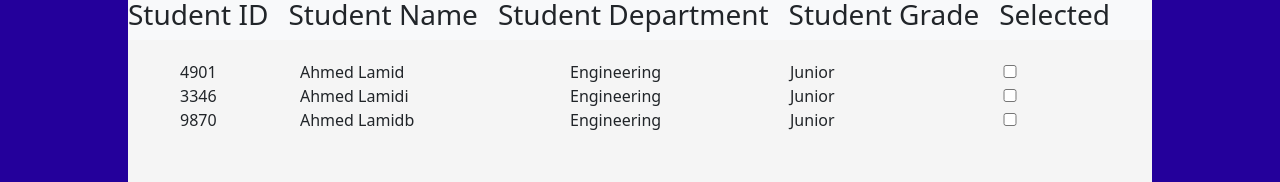
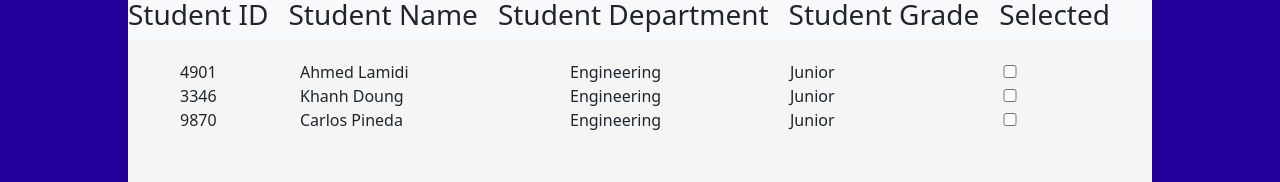
Before and after one commit to ahmedlamidi/Software_Engineering, a React (Vite) app: page /add_course in a window 1280 px wide. Shown: the part 261-443 px from the top of the page. Built offline with nearby package versions, Linux system fonts and the light colour scheme.

Commit message:
Change student names

```diff
--- a/src/Add_course/add_students.tsx
+++ b/src/Add_course/add_students.tsx
@@ -27,9 +27,9 @@ const HomeAdvisor: React.FC = () => {
   const navigate = useNavigate();
   const [currentTime, setCurrentTime] = useState<Date>(new Date());
   const [items, setItems] = useState<Item[]>([
-    { id: 4901, student_name: "Ahmed Lamid", student_grade:"Junior", student_department:"Engineering", checked: false },
-    {  id: 3346, student_name: "Ahmed Lamidi", student_grade:"Junior", student_department:"Engineering", checked: false },
-    {  id: 9870, student_name: "Ahmed Lamidb", student_grade:"Junior", student_department:"Engineering", checked: false  },
+    { id: 4901, student_name: "Ahmed Lamidi", student_grade:"Junior", student_department:"Engineering", checked: false },
+    {  id: 3346, student_name: "Khanh Doung", student_grade:"Junior", student_department:"Engineering", checked: false },
+    {  id: 9870, student_name: "Carlos Pineda", student_grade:"Junior", student_department:"Engineering", checked: false  },
   ]);
   const anyItemChecked = items.some((item) => item.checked);
   const [showErrorPopup, setShowErrorPopup] = useState(false);
```
